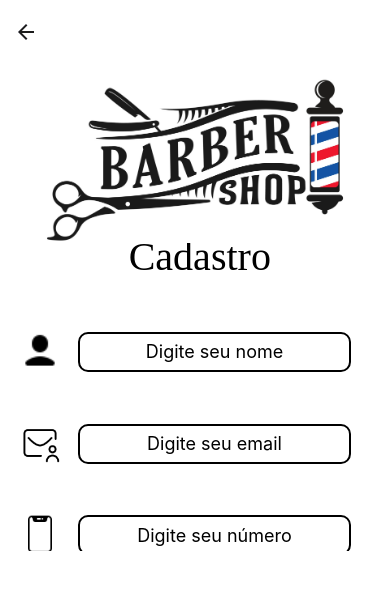
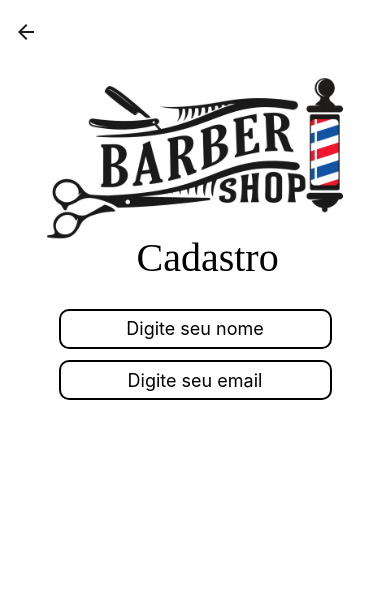
Before and after one commit to jsxtheuz/BarberApp, a React Native app: screen /Cadastro in a window 390 px wide. Shown: the top 590 px of the page. Built offline with nearby package versions, Linux system fonts and the light colour scheme.

Commit message:
Update Cadastro.js

```diff
--- a/scr/pages/Cadastro.js
+++ b/scr/pages/Cadastro.js
@@ -7,26 +7,52 @@ export default function Cadastro() {
 
     const navegacao = useNavigation();
 
-    function irparaEntre(){
-        navegacao.navigate('Login');
-    }
-
     const [email, setEmail] = useState("");
     const [number, onChangeNumber] = useState("");
     const [senha, setSenha] = useState("");
     const [nome, setNome] = useState("");
+    const [senhainvalida, setSenhainvalida] = useState(false);
+    const [emailinvalido, setEmailinvalido] = useState(false);
+    const [nomeinvalido, setNomeinvalido] = useState(false);
+    const [numberinvalido, setNumberinvalido] = useState(false);
+    const [textoinvalido, settextoInvalido] = useState("")
+
+    function irparaEntre(){
+      if( email === null || email === "" || email.length === 0  ){
+        setEmailinvalido(true)
+        if(emailinvalido === true){
+          settextoInvalido("Email Inválido");
+        }
+      } else if(senha === null || senha === ""|| senha.length === 0){
+        setSenhainvalida(true)
+        if(senhainvalida === true){
+          settextoInvalido("Senha Inválida");
+        }
+      } else if(nome === null || nome === ""|| nome.length === 0){
+        setNomeinvalido(true)
+        if(nomeinvalido === true){
+          settextoInvalido("Nome Inválido");
+        }
+      } else if(number === null || number === ""|| number.length === 0){
+       setNumberinvalido(true)
+        if(numberinvalido === true){
+          settextoInvalido("Número Inválido");
+        }
+      }else {
+        navegacao.navigate('Horarios');
+      }
+    }
+
 
     return (
         <View style={{height: "100%", width: "100%", color:"black", backgroundColor: "white"}}>
           <KeyboardAvoidingView behavior={Platform.OS == "ios" ? "padding" : "height"} keyboardVerticalOffset={80} style={{backgroundColor:"transparent"}}>
-          <Image source={require("../images/logo.png")}  style={{ marginTop: "20%", height: "30%", width: "100%",}}/>
+          <Image source={require("../images/logo.png")}  style={{ marginTop: "20%", height: "40%", width: "100%",}}/>
 
           <ScrollView>
-            <Text style={{textAligin:"center", marginTop: -10, fontSize: 40, fontFamily: "cursive", marginLeft: "33%", color:"black"}}>Cadastro</Text>
+            <Text style={{textAligin:"center", marginTop: -5, fontSize: 40, fontFamily: "cursive", marginLeft: "35%", color:"black"}}>Cadastro</Text>
 
-               <Image source={require("../images/user.png")}  style={{marginLeft:"5%", marginTop:"13%", height: 40, width:40}}/>
-
-              <TextInput style={{fontSize:18,borderWidth: 2, borderRadius:10, width: "70%", height: 40, backgroundColor: "transparent", marginTop: "-10%", marginLeft: '20%', color: 'black', textAlign:"center", justifyContent:"center"}}
+              <TextInput style={{marginTop:"7%", marginLeft: "15%", fontSize:18, borderWidth: 2, borderRadius:10, width: "70%", height: 40, backgroundColor: "transparent", color: 'black', textAlign:"center", justifyContent:"center"}}
 
               placeholderTextColor="black"
               value={nome}
@@ -35,9 +61,8 @@ export default function Cadastro() {
 
               />
 
-            <Image source={require("../images/email.png")} style={{marginLeft:"5%", marginTop:"13%", height: 40, width:40}} />
 
-            <TextInput style={{fontSize:18,borderWidth: 2, borderRadius:10, width: "70%", height: 40, backgroundColor: "transparent", marginTop: "-10%", marginLeft: '20%', color: 'black', textAlign:"center", justifyContent:"center"}}
+            <TextInput style={{marginLeft: "15%", fontSize:18, borderWidth: 2, borderRadius:10, width: "70%", height: 40, backgroundColor: "transparent", marginTop: "3%", color: 'black', textAlign:"center", justifyContent:"center"}}
 
             placeholderTextColor="black"
             value={email}
@@ -46,9 +71,7 @@ export default function Cadastro() {
 
             />
 
-            <Image source={require("../images/celular.png")}  style={{marginLeft:"5%", marginTop:"13%", height: 40, width:40}} />
-
-            <TextInput style={{fontSize:18,borderWidth: 2, borderRadius:10, width: "70%", height: 40, backgroundColor: "transparent", marginTop: "-10%", marginLeft: '20%', color: 'black', textAlign:"center", justifyContent:"center"}}
+            <TextInput style={{marginLeft: "15%", fontSize:18, borderWidth: 2, borderRadius:10, width: "70%", height: 40, backgroundColor: "transparent", marginTop: "3%", color: 'black', textAlign:"center", justifyContent:"center"}}
 
               placeholderTextColor="black"
               onChangeText={onChangeNumber}
@@ -57,10 +80,8 @@ export default function Cadastro() {
               keyboardType="numeric"
             />
 
-            <Image source={require("../images/senha.png")}   style={{marginLeft:"5%", marginTop:"13%", height: 40, width:40}} />
 
-
-            <TextInput style={{fontSize:18,borderWidth: 2, borderRadius:10, width: "70%", height: 40, backgroundColor: "transparent", marginTop: "-10%", marginLeft: '20%', color: 'black', textAlign:"center", justifyContent:"center"}}
+            <TextInput style={{marginTop:"3%", marginLeft: "15%", fontSize:18,borderWidth: 2,borderColor:"black", borderRadius:10, width: "70%", height: 40, backgroundColor: "transparent", color: 'black', textAlign:"center", justifyContent:"center"}}
 
             placeholderTextColor="black"
             secureTextEntry={true}
@@ -70,9 +91,13 @@ export default function Cadastro() {
 
             />
 
-            <TouchableOpacity style={{marginTop: "10%", borderRadius: 7, backgroundColor:"black", color:"white", textAlign: "center", height:30, width: "30%",marginLeft: "38%", justifyContent:"center",alignItems:"center"}} onPress={irparaEntre}>
+            <Text style={{color:"red", fontSize:17,  marginTop: "3%", marginLeft:"40%",fontWeight:"bold"}}>{textoinvalido}</Text>
+
+            <TouchableOpacity style={{marginTop: "5%", borderRadius: 7, backgroundColor:"black", color:"white", textAlign: "center", height:30, width: "30%",marginLeft: "38%", justifyContent:"center",alignItems:"center"}} onPress={irparaEntre}>
                 <Text style={{color:"white", fontSize: 20}}>Cadastrar</Text>
             </TouchableOpacity>
+
+
 
           </ScrollView>
           </KeyboardAvoidingView>
```
